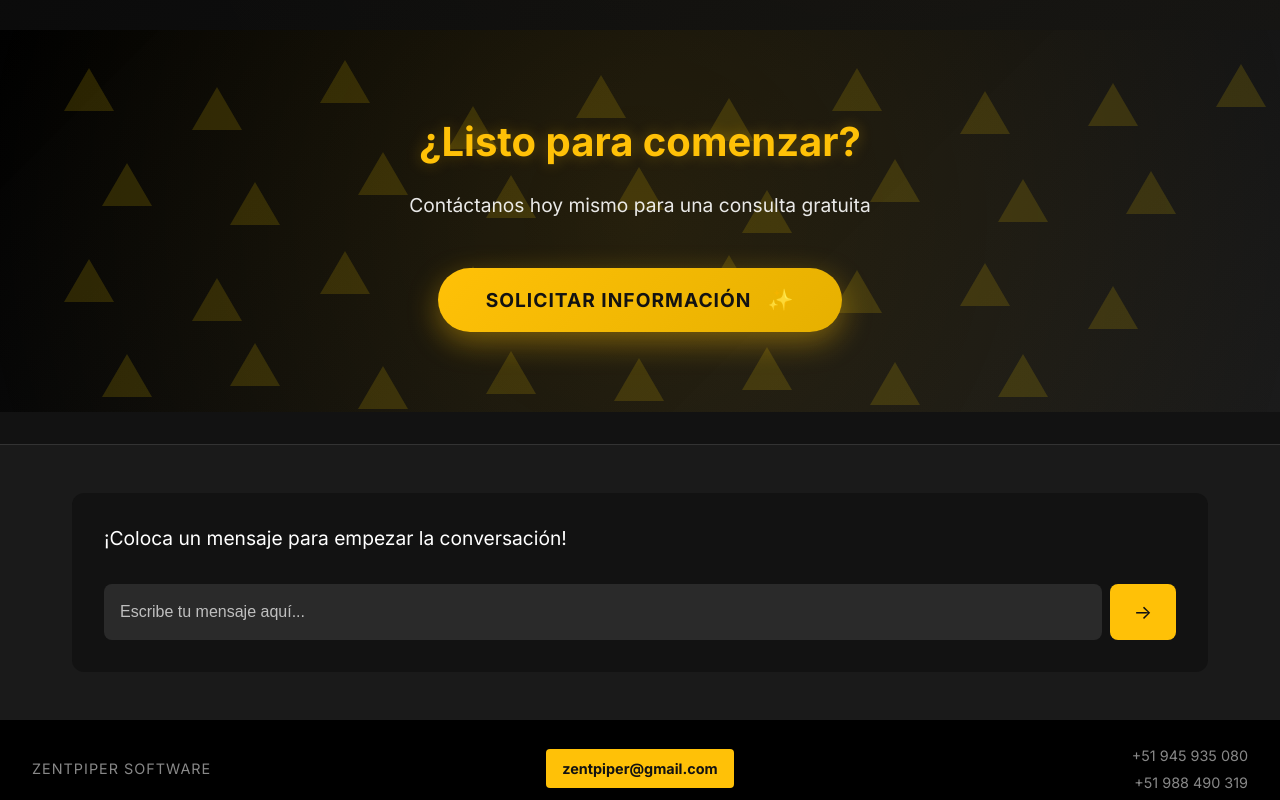
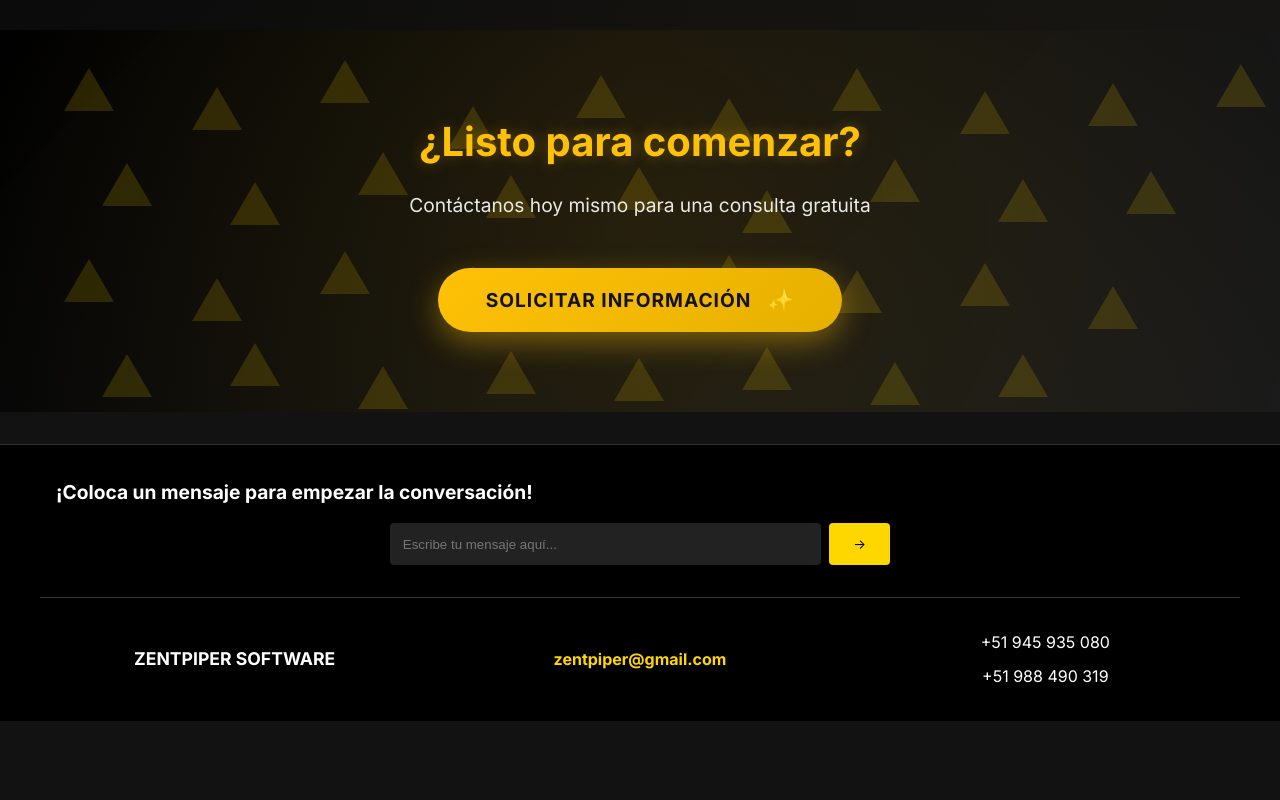
Before and after one commit to BclayDrius/zentpiper, a React (Vite) app: page / in a window 1280 px wide. Shown: the part 2191-2991 px from the top of the page. After the commit the page ends 2912 px from the top, so only its background shows below. Built offline with nearby package versions, Linux system fonts and the light colour scheme.

Commit message:
patrickfloo

```diff
--- a/src/components/Footer.css
+++ b/src/components/Footer.css
@@ -1,206 +1,122 @@
-/* Footer Styles - Nuevo diseño */
 .footer {
-  background-color: #1a1a1a;
-  color: var(--text-color);
-  padding: 0;
-  margin-top: auto;
+  background-color: #000;
+  color: white;
+  padding: 2rem 1rem;
+  width: 100%;
 }
 
 .footer-content {
-  display: grid;
-  grid-template-columns: 1fr;
-  gap: 2rem;
-  padding: 3rem 2rem;
   max-width: 1200px;
   margin: 0 auto;
-  align-items: start;
+  padding: 0 1rem;
 }
 
 .footer-section {
-  display: flex;
-  flex-direction: column;
-}
-
-.footer-section h3 {
-  font-size: 1.2rem;
-  font-weight: 400;
-  line-height: 1.4;
-  margin-bottom: 1.5rem;
-  color: var(--text-color);
-}
-
-/* Footer CTA Section */
-.footer-cta {
-  position: relative;
-  background-color: #000;
-  height: 100%;
-  border-radius: 12px;
-  padding: 20px;
-}
-
-.footer-arrow {
-  font-size: 2rem;
-  color: var(--text-color);
-  margin-top: 1rem;
-}
-
-/* Footer Newsletter Section */
-.footer-newsletter {
-  background-color: var(--dark-bg);
-  padding: 2rem;
-  border-radius: 12px;
-  position: relative;
-  height: 100%;
+  margin-bottom: 2rem;
 }
 
 .footer-newsletter h3 {
-  color: white;
-  margin-bottom: 2rem;
+  font-size: 1.2rem;
+  margin-bottom: 1rem;
 }
 
 .newsletter-form {
   display: flex;
   gap: 0.5rem;
-  width: 100%;
+  max-width: 500px;
+  margin: 0 auto;
 }
 
 .newsletter-input {
   flex: 1;
-  padding: 1rem;
+  padding: 0.8rem;
   border: none;
-  border-radius: 8px;
-  background-color: rgba(255, 255, 255, 0.1);
+  border-radius: 4px;
+  background-color: #222;
   color: white;
-  font-size: 1rem;
-}
-
-.newsletter-input::placeholder {
-  color: rgba(255, 255, 255, 0.7);
 }
 
 .newsletter-button {
-  padding: 1rem 1.5rem;
+  padding: 0.8rem 1.5rem;
   border: none;
-  border-radius: 8px;
-  background-color: var(--accent-color);
-  color: var(--bg-color);
-  font-size: 1.2rem;
+  border-radius: 4px;
+  background-color: #ffd700;
+  color: black;
   cursor: pointer;
-  transition: background-color 0.3s ease;
+  transition: background-color 0.3s;
 }
 
 .newsletter-button:hover {
-  background-color: #e6b000;
-}
-.footer-contact{
-  background-color: #000;
-  height: 100%;
-  border-radius: 12px;
-  padding: 15px;
-}
-/* Footer Contact Section */
-.footer-contact .contact-info {
-  display: flex;
-  flex-direction: column;
-  gap: 0.5rem;
-
+  background-color: #ffed4a;
 }
 
-.footer-contact .contact-info p {
-  margin: 0;
-  font-size: 0.95rem;
-  color: var(--text-color);
+.footer-bottom {
+  max-width: 1200px;
+  margin: 0 auto;
+  padding-top: 2rem;
+  border-top: 1px solid #333;
+  display: flex;
+  justify-content: space-between;
+  align-items: center;
+  flex-wrap: wrap;
+  gap: 1rem;
 }
 
-/* Footer Bottom */
-.footer-bottom {
-  background-color: #000;
-  padding: 1.5rem 2rem;
-  display: grid;
-  grid-template-columns: 1fr auto 1fr;
-  align-items: center;
-  justify-items: center;
-  width: 100%;
-  margin: 0 auto;
-  height: 10vh;
+.footer-bottom > div {
+  flex: 1;
+  min-width: 200px;
+  text-align: center;
 }
 
-.footer-bottom-left {
-  display: flex;
-  gap: 2rem;
-  font-size: 0.9rem;
-  color: #888;
-  text-transform: uppercase;
-  letter-spacing: 1px;
-  justify-self: start;
-}
-
-.footer-bottom-center {
-  display: flex;
-  justify-content: center;
+.footer-brand {
+  font-weight: bold;
+  font-size: 1.1rem;
 }
 
 .footer-logo {
-  background-color: var(--accent-color);
-  color: var(--bg-color);
-  padding: 0.5rem 1rem;
-  border-radius: 4px;
+  color: #ffd700;
+  text-decoration: none;
   font-weight: bold;
-  font-size: 0.9rem;
-  text-decoration: none;
-  transition: background-color 0.3s ease;
-}
-
-.footer-logo:hover {
-  background-color: #e6b000;
-}
-
-.footer-bottom-right {
-  display: flex;
-  justify-content: flex-end;
-  justify-self: end;
 }
 
 .contact-info-bottom {
   display: flex;
   flex-direction: column;
-  gap: 0.3rem;
-  text-align: right;
+  gap: 0.5rem;
 }
 
-.contact-info-bottom p {
-  margin: 0;
-  font-size: 0.9rem;
-  color: #888;
-}
-
-/* Responsive Adjustments */
 @media (max-width: 768px) {
-  .footer-content {
-    grid-template-columns: 1fr;
-    gap: 2rem;
+  .footer-bottom {
+    flex-direction: column;
     text-align: center;
+    gap: 1.5rem;
   }
 
-  .footer-newsletter {
-    order: -1; /* Newsletter primero en móvil */
+  .footer-bottom > div {
+    width: 100%;
+    min-width: unset;
   }
 
   .newsletter-form {
     flex-direction: column;
   }
 
-  .footer-bottom {
-    grid-template-columns: 1fr;
-    gap: 1rem;
+  .newsletter-button {
+    width: 100%;
+  }
+}
+
+@media (max-width: 480px) {
+  .footer {
+    padding: 1.5rem 0.5rem;
+  }
+
+  .footer-newsletter h3 {
+    font-size: 1rem;
     text-align: center;
   }
 
-  .footer-bottom-left {
-    justify-content: center;
-  }
-
-  .footer-bottom-right {
-    justify-content: center;
+  .footer-brand {
+    font-size: 1rem;
   }
 }
```
